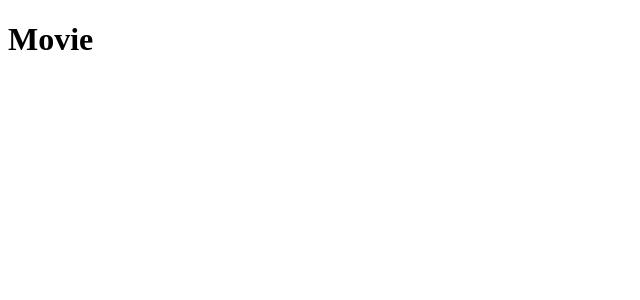
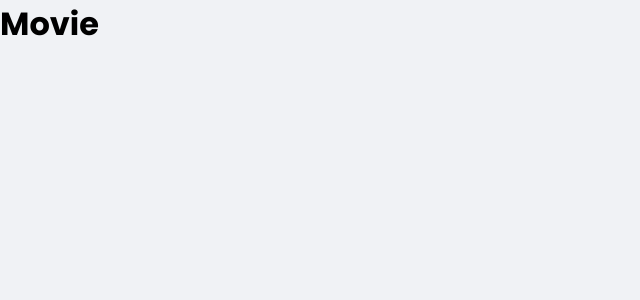
Before and after one commit to ecthon-b/creathus-movie, a React (Create React App) app: page / in a window 1280 px wide. Shown: the top 300 px of the page, without its empty margins (0-640 px from the left). Built offline with nearby package versions, Linux system fonts and the light colour scheme.

Commit message:
build: add styled-components

```diff
--- a/package.json
+++ b/package.json
@@ -3,9 +3,11 @@
   "version": "0.1.0",
   "private": true,
   "dependencies": {
+    "@types/styled-components": "^5.1.25",
     "react": "^18.1.0",
     "react-dom": "^18.1.0",
     "react-scripts": "5.0.1",
+    "styled-components": "^5.3.5",
     "web-vitals": "^2.1.0"
   },
   "devDependencies": {
--- a/public/index.html
+++ b/public/index.html
@@ -1,8 +1,14 @@
 <!DOCTYPE html>
 <html lang="en">
   <head>
+    <link rel="preconnect" href="https://fonts.googleapis.com">
+    <link rel="preconnect" href="https://fonts.gstatic.com" crossorigin>
+
     <meta charset="utf-8" />
     <meta name="viewport" content="width=device-width, initial-scale=1" />
+
+    <link href="https://fonts.googleapis.com/css2?family=Poppins:wght@400;500;700&display=swap" rel="stylesheet">
+
     <title>Creathus Movie</title>
   </head>
   <body>
--- a/src/App.tsx
+++ b/src/App.tsx
@@ -1,5 +1,10 @@
+import { GlobalStyle } from "./styles/global";
+
 export function App() {
   return (
-    <h1>Movie</h1>
+    <>
+      <h1>Movie</h1>
+      <GlobalStyle />
+    </>
   );
 }
--- /dev/null
+++ b/src/styles/global.ts
@@ -0,0 +1,42 @@
+import { createGlobalStyle } from "styled-components";
+
+export const GlobalStyle = createGlobalStyle`
+:root {
+    --background: #f0f2f5;
+}
+
+* {
+    margin: 0;
+    padding: 0;
+    box-sizing: border-box;
+}
+
+// font-size: 16px (Desktop)
+html {
+    @media (max-width: 1080px) {
+        font-size: 93.75%; // 15px 16*0,9375=15px
+    }
+
+    @media (max-width: 720px) {
+        font-size: 87.5%; // 14px
+    }
+}
+
+body {
+    background: var(--background);
+    -webkit-font-smoothing: antialiased;
+}
+
+body, input, textarea, button {
+    font-family: 'Poppins', sans-serif;
+    font-weight: 400;
+}
+
+h1, h2, h3, h4, h5, h6, strong {
+    font-weight: 600;
+}
+
+button {
+    cursor: pointer;
+}
+`
```
Also changed, not shown: 1 other file (tests, documents, lock files or other folders).
